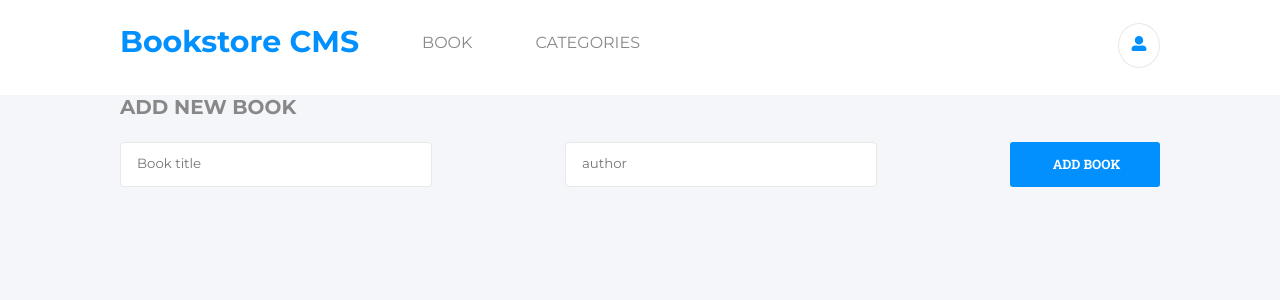
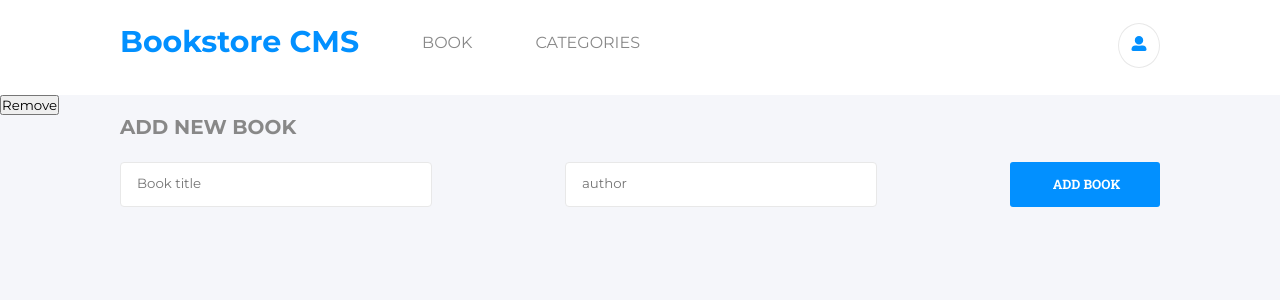
Before and after one commit to Donmark2k/bookstore, a React (Create React App) app: page /bookList in a window 1280 px wide. Shown: the top 300 px of the page. Built offline with nearby package versions, Linux system fonts and the light colour scheme.

Commit message:
Test for linters

```diff
--- a/src/components/bookList.js
+++ b/src/components/bookList.js
@@ -1,9 +1,12 @@
 import React from 'react';
 import AddBook from './addBook';
+import Book from './Book';
+
 
 const BookList = () => (
   <>
-    <AddBook />
+  <Book/>
+  <AddBook />
   </>
 );
 
```
Also changed, not shown: src/components/Book.js (renamed from src/Book.js).
